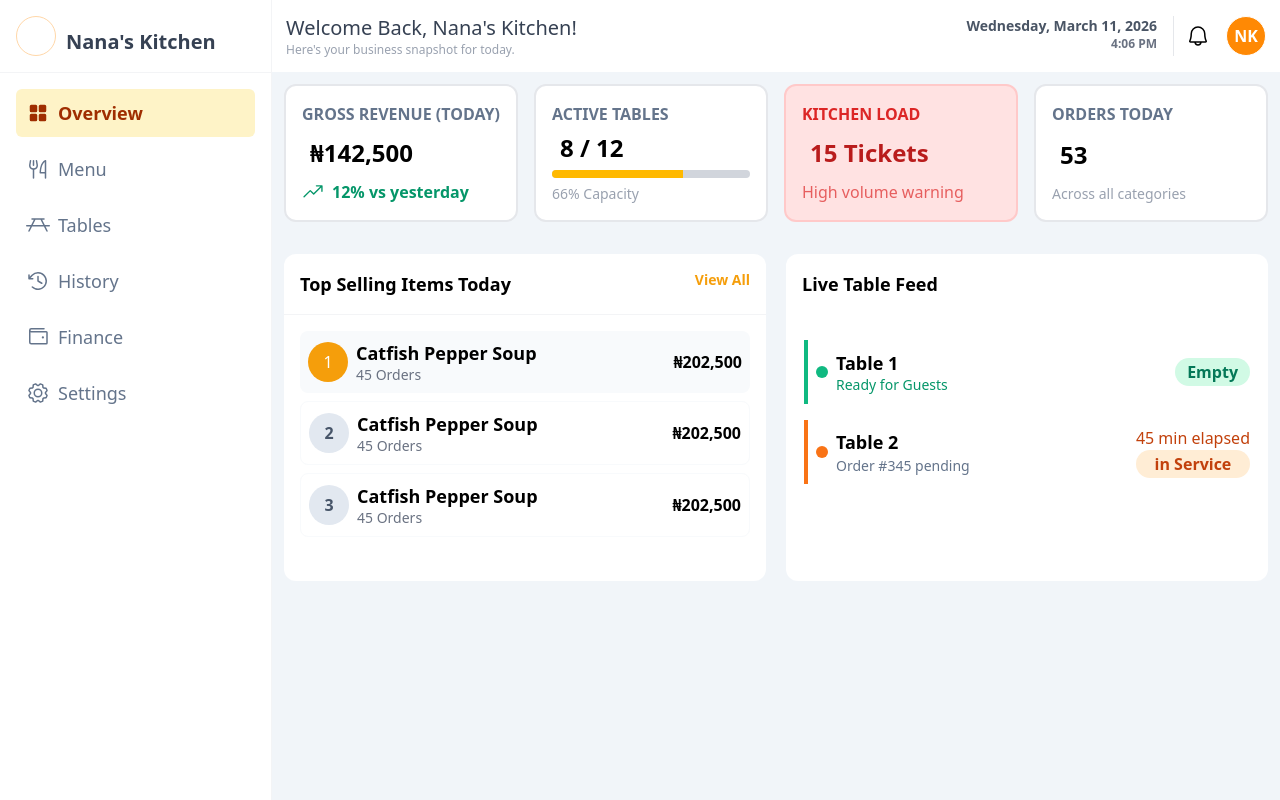
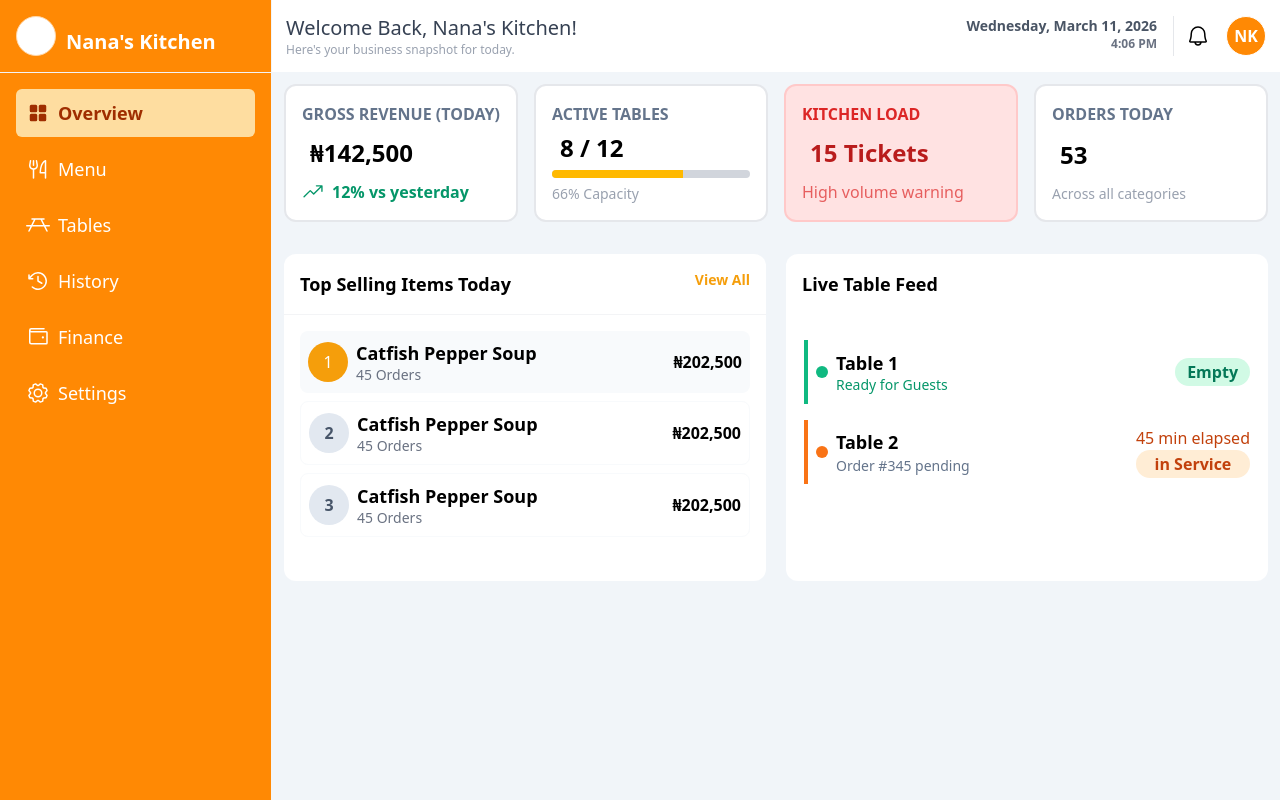
Before and after one commit to munachi821/Table-tap, a Next.js app: page /admin in a window 1280 px wide. Built offline with nearby package versions, Linux system fonts and the light colour scheme.

Commit message:
worked on the colors

```diff
--- a/app/admin/page.tsx
+++ b/app/admin/page.tsx
@@ -106,10 +106,10 @@ const Page = () => {
 
   return (
     <main className="flex h-screen">
-      <div className="w-68 h-full shrink-0 border-r border-gray-100">
+      <div className="w-68 h-full shrink-0 border-r border-gray-100 bg-orange-400">
         <div className="p-4 flex gap-2.5 items-end border-b border-gray-100">
-          <div className="size-10 rounded-full border border-orange-200"></div>
-          <p className="text-xl text-gray-700 font-semibold">
+          <div className="size-10 rounded-full border border-orange-200 bg-white"></div>
+          <p className="text-xl text-white font-semibold">
             Nana&apos;s Kitchen
           </p>
         </div>
@@ -118,7 +118,7 @@ const Page = () => {
           <ul className="flex flex-col gap-2">
             {admintabs.map((tab) => (
               <li
-                className={`flex items-center gap-2 text-lg ${activeTab === tab.name ? "font-semibold text-orange-800 bg-[#FEF3C7]" : "text-[#64748B] hover:bg-gray-100/70"} p-2.5 rounded-md cursor-pointer transition-all`}
+                className={`flex items-center gap-2 text-lg ${activeTab === tab.name ? "font-semibold text-orange-800 bg-[#FEF3C7]/80" : "text-white hover:bg-gray-100/30"} p-2.5 rounded-md cursor-pointer transition-all`}
                 key={tab.name}
                 onClick={() => setActiveTab(tab.name)}
               >
```
